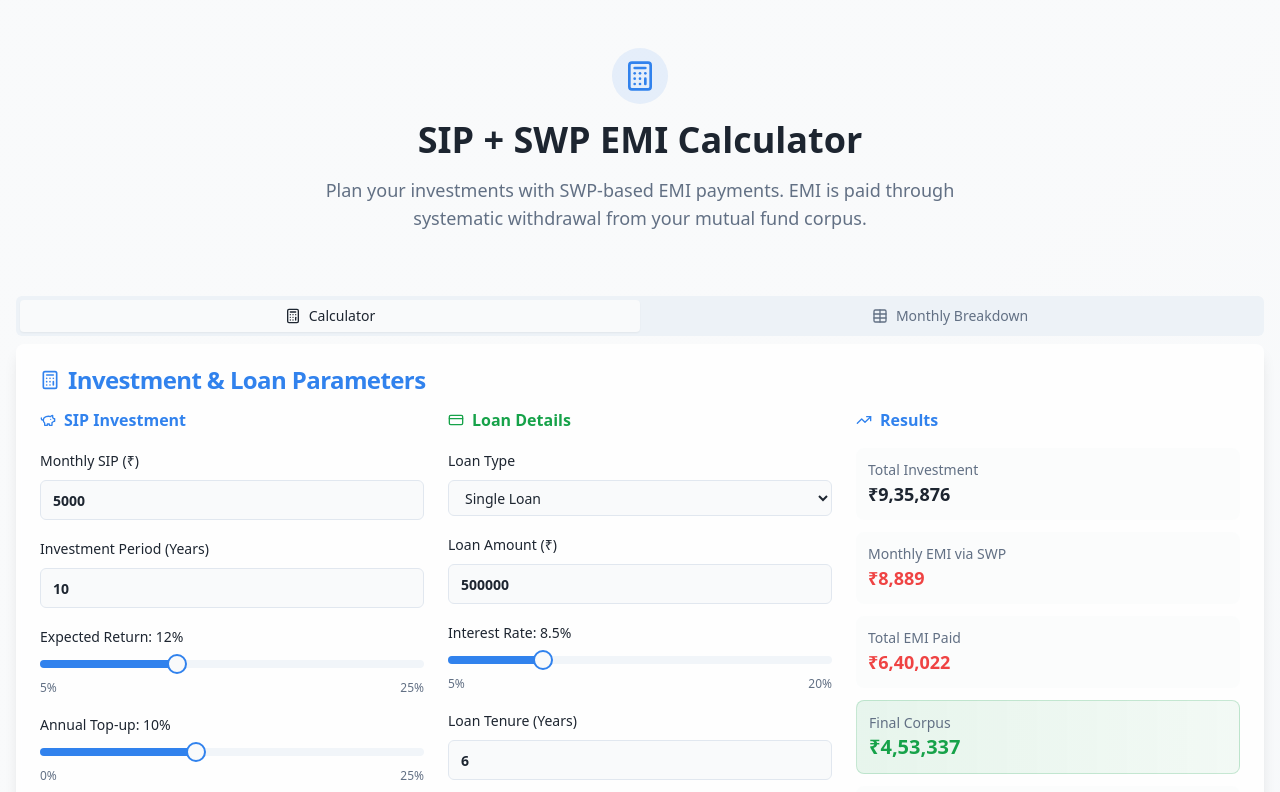
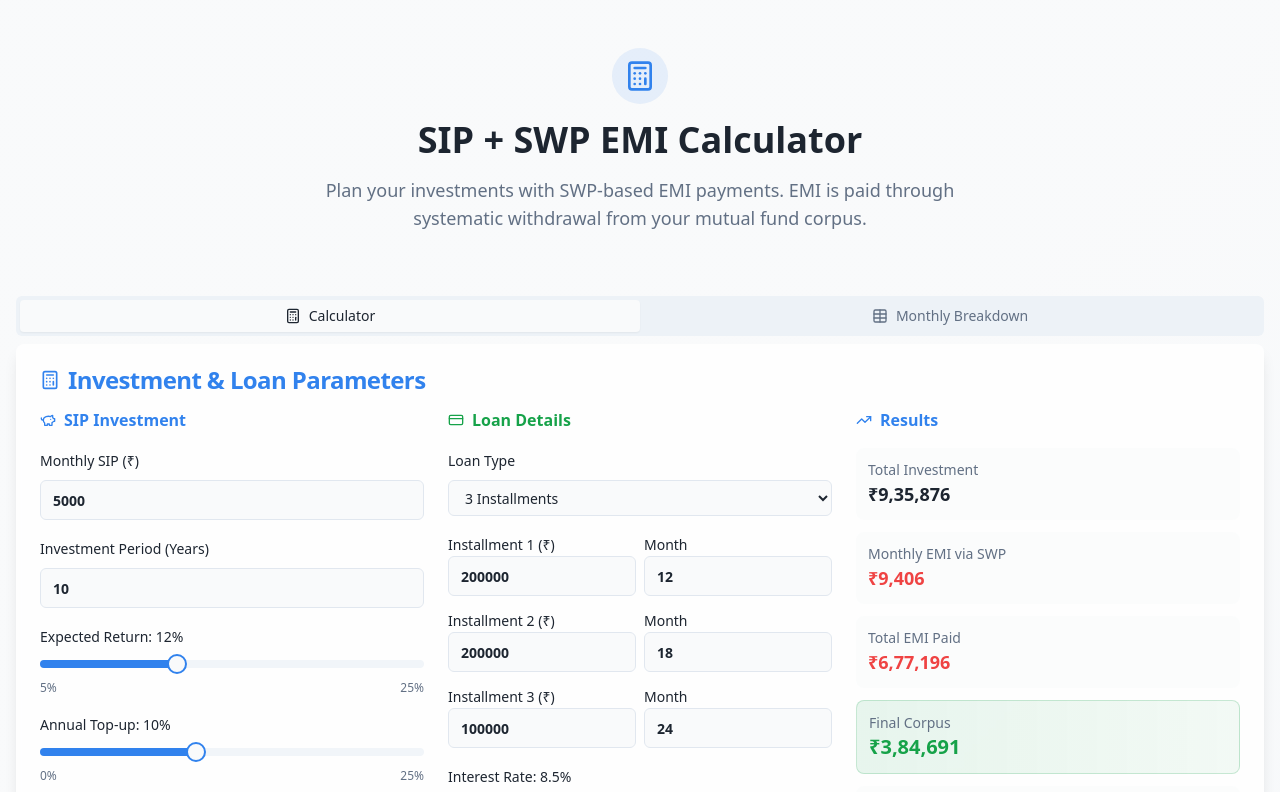
Before and after one commit to pradeepkasam-rgb/sip-emi-delay-wizard, a React (Vite) app: page / in a window 1280 px wide. Shown: the top 792 px of the page. Built offline with nearby package versions, Linux system fonts and the light colour scheme.

Commit message:
Update defaults to V2.0
Update code with current inputs as default parameters and baseline version V2.0.

```diff
--- a/src/components/SipEmiCalculator.tsx
+++ b/src/components/SipEmiCalculator.tsx
@@ -1,5 +1,5 @@
 /**
- * SIP + SWP EMI Calculator V1.0
+ * SIP + SWP EMI Calculator V2.0
  *
  * Features:
  * - SIP with annual top-up functionality
@@ -7,13 +7,17 @@
  * - User-selectable EMI start month
  * - Interactive sliders for percentage inputs
  * - Comprehensive month-wise breakdown
+ * - Loan installment functionality with simple interest calculation
  *
- * V1.0 Baseline Defaults:
+ * V2.0 Baseline Defaults:
  * - Monthly SIP: ₹5,000
  * - Investment Period: 10 years
  * - Expected Return: 12% p.a.
  * - Annual Top-up: 10% (in April)
- * - Loan Amount: ₹5,00,000
+ * - Loan Type: 3 Installments
+ * - Installment 1: ₹2,00,000 (Month 12)
+ * - Installment 2: ₹2,00,000 (Month 18)
+ * - Installment 3: ₹1,00,000 (Month 24)
  * - Interest Rate: 8.5% p.a.
  * - Loan Tenure: 6 years
  * - EMI Start Month: 25
@@ -53,7 +57,7 @@ const SipEmiCalculator = () => {
   const [sipReturn, setSipReturn] = useState<number>(12);
   const [topupPercentage, setTopupPercentage] = useState<number>(10);
   const [topupMonth, setTopupMonth] = useState<number>(4); // April (1-based)
-  const [loanType, setLoanType] = useState<'single' | 'installment'>('single');
+  const [loanType, setLoanType] = useState<'single' | 'installment'>('installment');
   const [loanAmount, setLoanAmount] = useState<number>(500000);
   const [installment1Amount, setInstallment1Amount] = useState<number>(200000);
   const [installment1Month, setInstallment1Month] = useState<number>(12);
```
